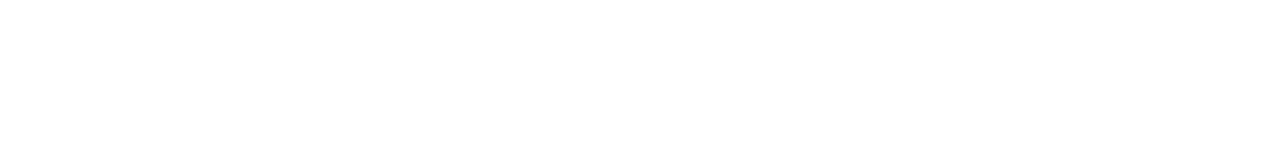
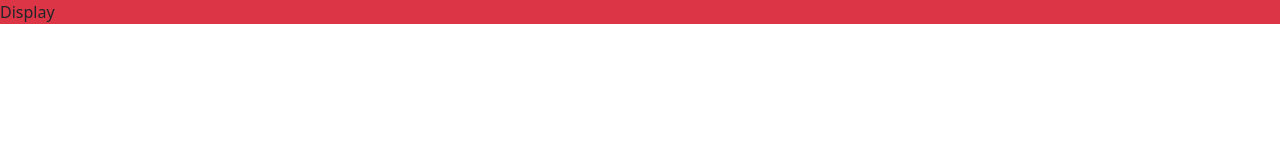
Before and after one commit to imama-ansari14/CodeAlpha_Projects, a plain HTML site: page Calculator/index.html in a window 1280 px wide. Drawn offline with Linux system fonts and the light colour scheme.

Commit message:
is in process..

```diff
--- a/Calculator/index.html
+++ b/Calculator/index.html
@@ -12,8 +12,14 @@
 </head>
 
 <body>
+<section class="d-flex justify-content-center align-items-center">
+    <div  class="col-md-12 bg-danger">Display
+
+    </div>
 
 
+
+    </section>
     <script src="app.js"></script>
     <!-- BOOTSTRAP LINK -->
     <script src="bootstrap-5.3.3-dist/js/bootstrap.bundle.min.js"></script>
```
